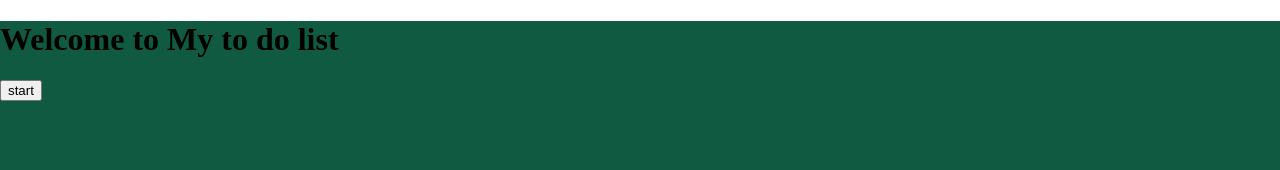
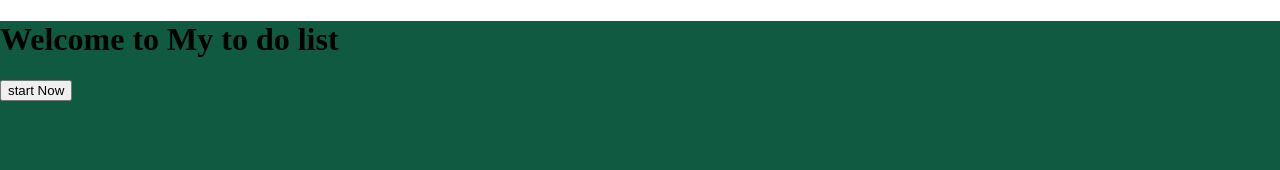
Before and after one commit to rodel31/to-do-list-app, a React (Create React App) app: page /home in a window 1280 px wide. Shown: the top 170 px of the page. Built offline with nearby package versions, Linux system fonts and the light colour scheme.

Commit message:
modify ToDoList

```diff
--- a/src/Components/Home.jsx
+++ b/src/Components/Home.jsx
@@ -4,7 +4,7 @@ const Home = ()=>{
     return(
         <>
             <h1>Welcome to My to do list</h1>
-            <button>start</button>
+            <button>start Now</button>
         </>
     )
 }
--- a/src/Components/ToDoList.jsx
+++ b/src/Components/ToDoList.jsx
@@ -0,0 +1,14 @@
+import React from 'react'
+
+const toDoList = ()=>{
+    return(
+        <>
+            <form action="">
+                <input type="text" />
+                <button>Add</button>
+            </form>
+        </>
+    )
+}
+
+export default toDoList
```
